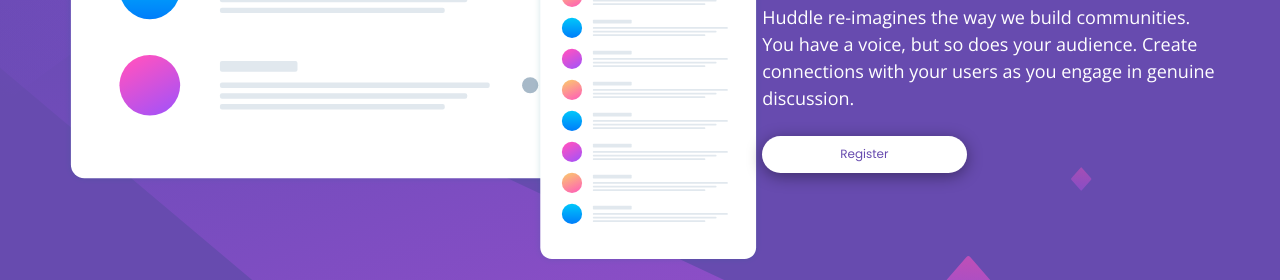
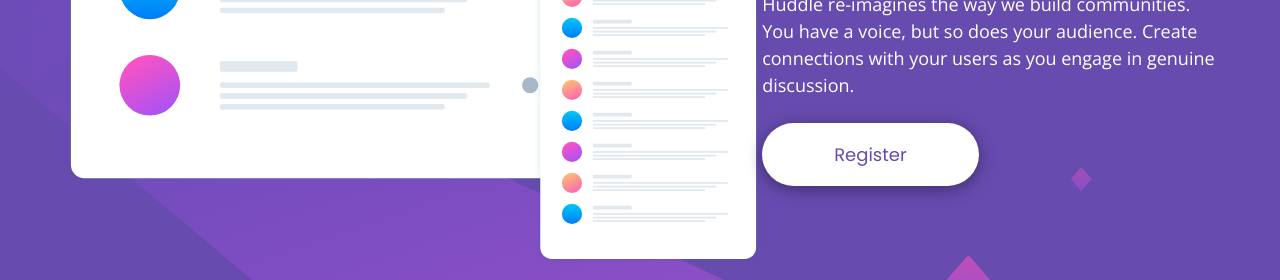
Before and after one commit to XenoMee/Huddle-Landing-Page, a plain HTML site: page index.html in a window 1280 px wide. Shown: the part 427-707 px from the top of the page. Drawn offline with nearby package versions, Linux system fonts and the light colour scheme.

Commit message:
increase register button's font size and adjust its padding

```diff
--- a/style.css
+++ b/style.css
@@ -160,6 +160,11 @@
     justify-items: start;
   }
 
+  .btn {
+    font-size: 1.125rem;
+    padding: 1em 4em;
+  }
+
   .social-list {
     margin: 0 5rem 0 0;
     justify-content: end;
```
